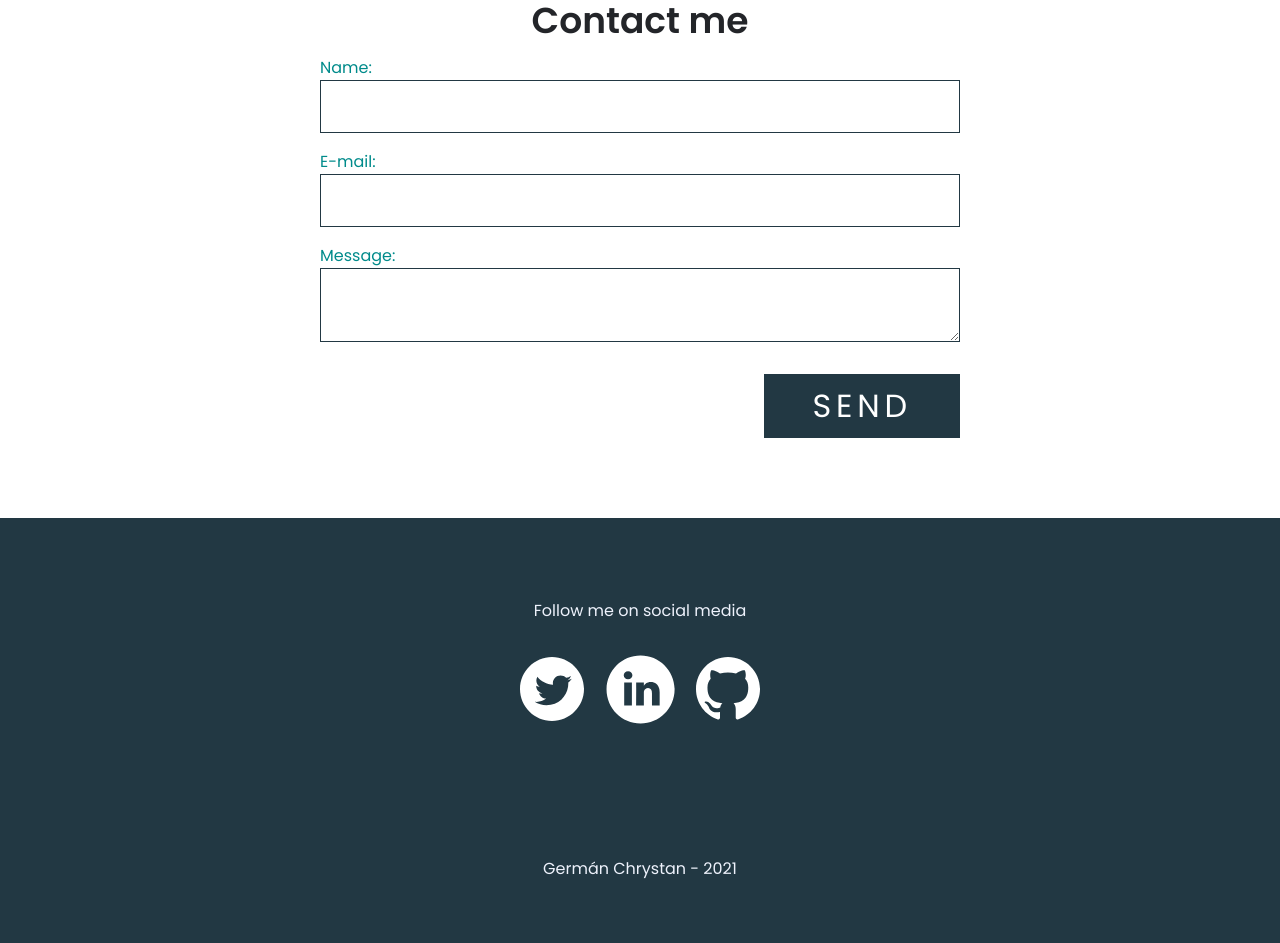
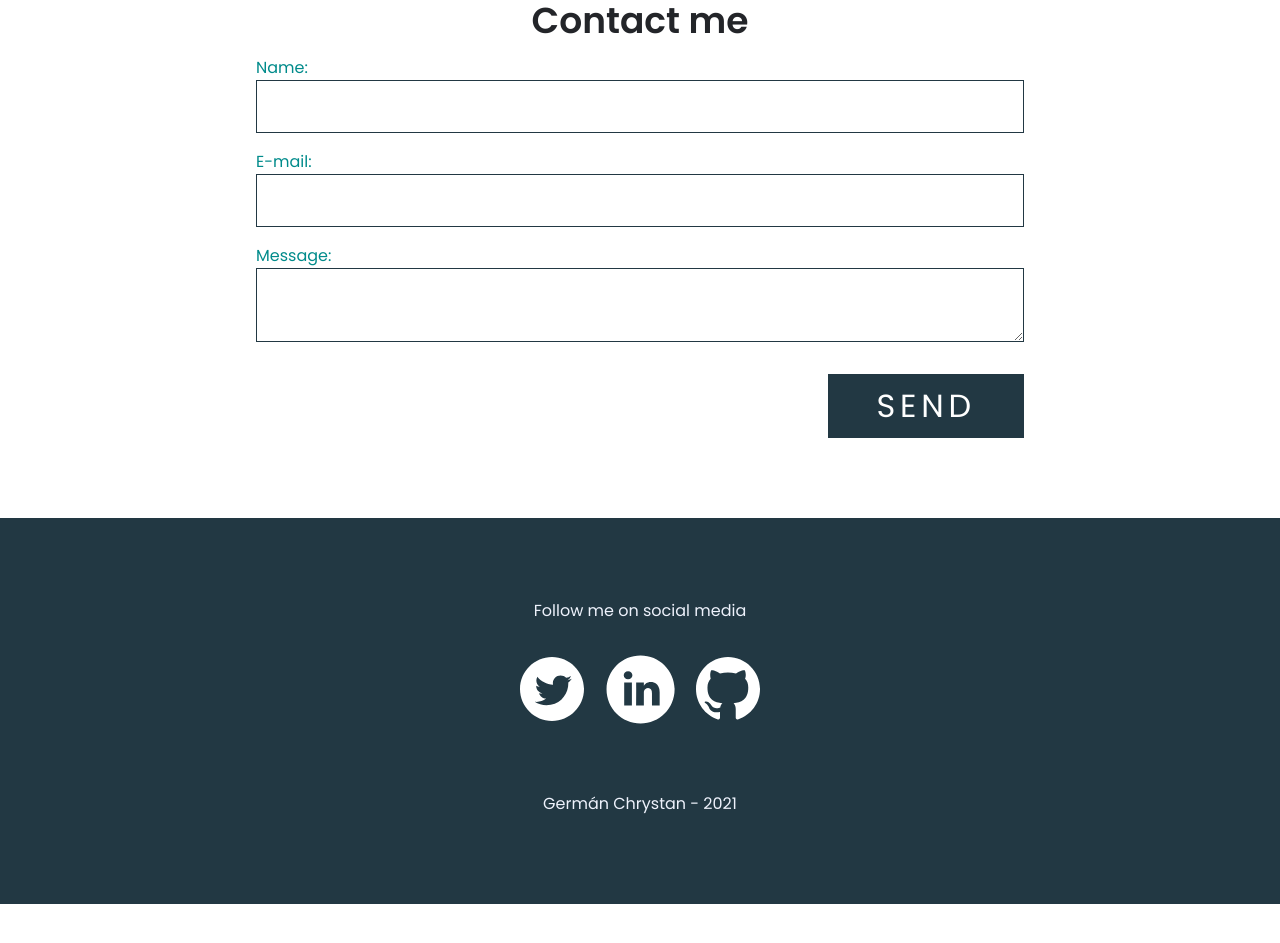
Before and after one commit to Germanchrystan/myProfile, a plain HTML site: page index.html in a window 1280 px wide. Shown: the part 2361-3304 px from the top of the page. After the commit the page ends 3265 px from the top, so only its background shows below. Drawn offline with nearby package versions, Linux system fonts and the light colour scheme.

Commit message:
Corrected Redirection

```diff
--- a/assets/css/styles.css
+++ b/assets/css/styles.css
@@ -541,12 +541,14 @@ hr{
     padding: 5em;
     width: 90%;
     margin: 0 auto;
-    max-width: 50em;
+
 }
 
 form{
     display: flex;
     flex-direction: column;
+    width: 60vw;
+    margin: 0 auto;
 }
 
 label{
@@ -610,12 +612,12 @@ footer{
     height: 4.7em;
 }
 
-.Copyright::before{
+.Copyright{
         content: '';
         display: block;
         height: 1px;
         background: rgba(white, .15);
-        margin: 4em auto;
+        margin: 2em auto;
         width: 25%;
 
 }
--- a/index.html
+++ b/index.html
@@ -321,16 +321,16 @@
     <!------------------------------ CONTACT ME ------------------------------>
       <section class="ContactMe">
 		<h1 class="section__title--separator">Contact me</h1>
-		<form action="http://formsubmit.co/germanchrystan@gmail.com" method="POST">
-			<label class="Name" for="Name">Name:
+		<form action="https://formsubmit.co/germanchrystan@gmail.com" method="POST">
+			<label class="Name" for="Name">Name:</label>
 				<input type="text" name="name" id="Name" required>
-			</label>
-			<label class="Email" for="E-mail">E-mail:
+
+			<label class="Email" for="E-mail">E-mail:</label>
 				<input type="email" name="email" id="E-mail" required>
-			</label>
-			<label class="Message" for="Message"> Message:
+
+			<label class="Message" for="Message"> Message:</label>
 				<textarea name="message" id="Message" required></textarea>
-			</label>
+
             <input type="hidden" name="_next" value="https://germanchrystan.github.io/myProfile/pages/thankyou">
             <input type="hidden" name="_subject" value="New Portfolio Message!">
 			<input class="Button ContactMe__Form--Submit" type="submit" value="SEND">
```
